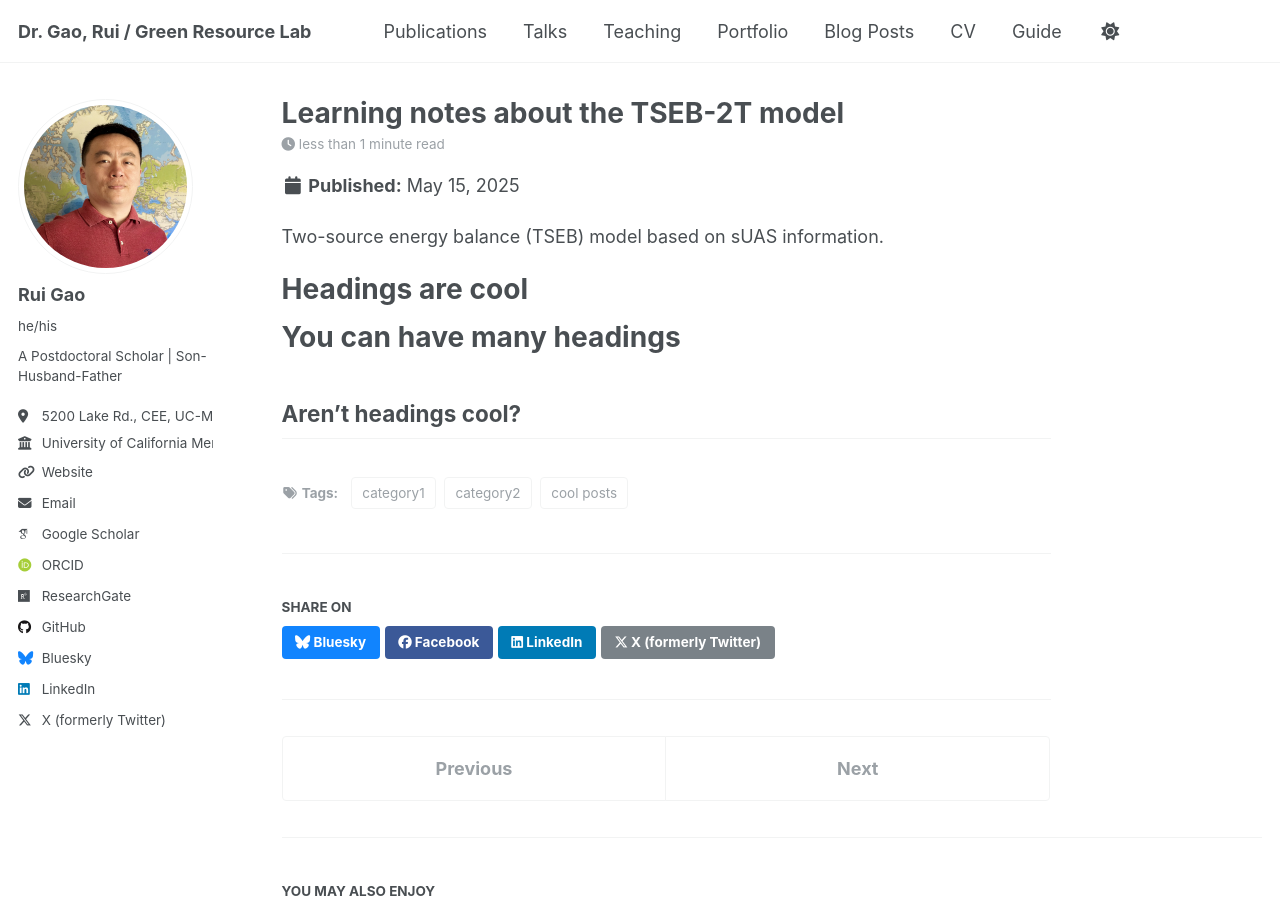
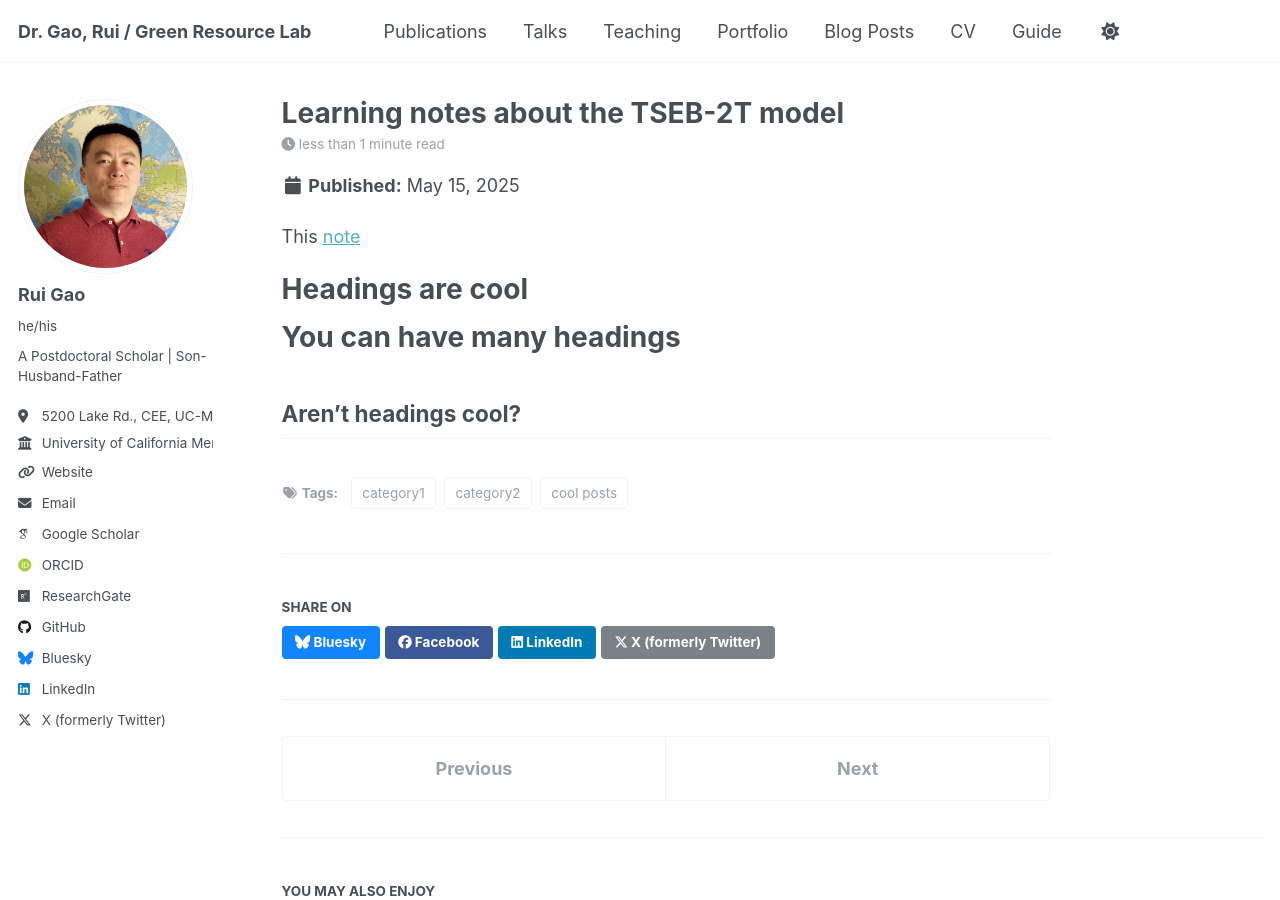
Before and after one commit to RuiGao9/RuiGao9.github.io, a Jekyll site: the page built from _posts/2025-05-15-blog-post-1.md, in a window 1280 px wide and 900 px high. Built offline with Jekyll 4.4.1, drawn with Linux system fonts in a browser that asks for light colours; some web fonts are replaced.

Commit message:
Update 2025-05-15-blog-post-1.md

```diff
--- a/_posts/2025-05-15-blog-post-1.md
+++ b/_posts/2025-05-15-blog-post-1.md
@@ -8,7 +8,7 @@ tags:
   - category2
 ---
 
-Two-source energy balance (TSEB) model based on sUAS information.
+This [note](https://drive.google.com/file/d/1uOTeTV5BpLtSHfSRAwNmEfvFwldjtQsc/view?usp=drive_link)
 
 
 Headings are cool
```
